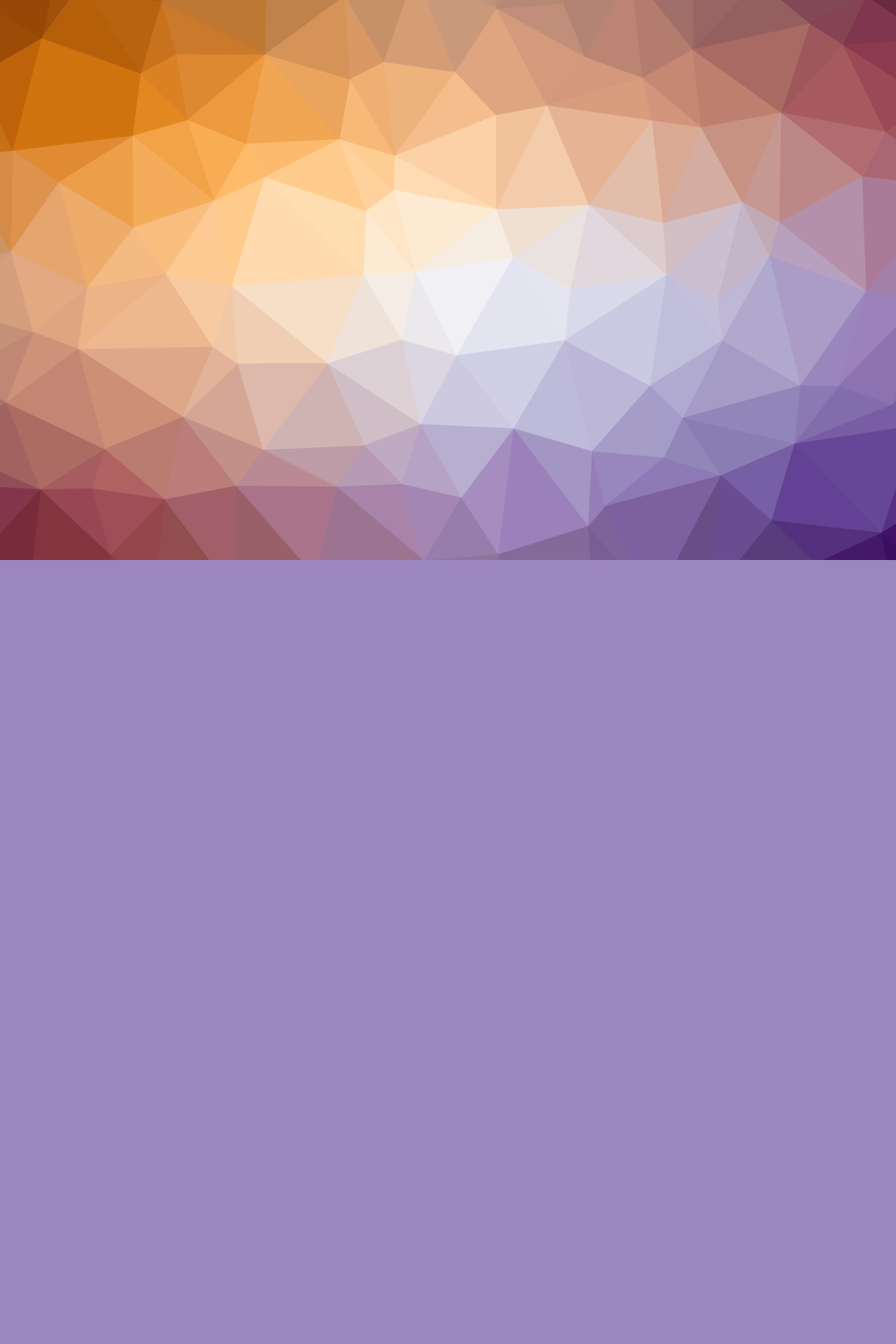
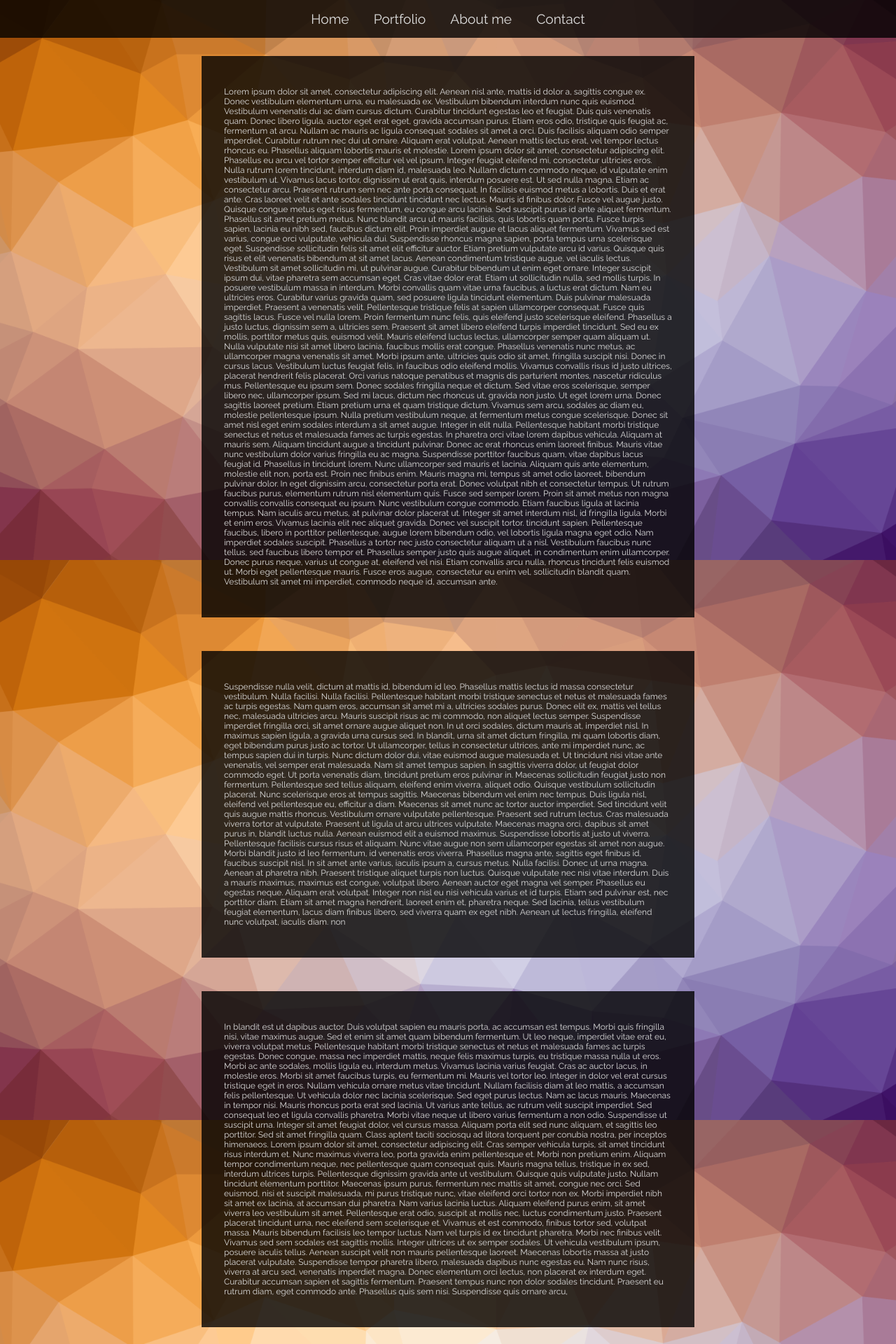
Before and after one commit to FriendlyBurrito/PauliusVizbara, a PHP site: page /portfolio.html in a window 1280 px wide. Shown: the top 1920 px of the page at 70% size. Before the commit the page ends 800 px from the top, so only its background shows below. Run offline with PHP 8.4, Linux system fonts and the light colour scheme; some libraries are stand-ins or nearby versions.

Commit message:
Basic pages

```diff
--- a/aboutme.html
+++ b/aboutme.html
@@ -12,7 +12,7 @@
 <body>
 
 
-
+<i class="fas fa-chevron-left"></i>
 <div class="background aboutMeBG"></div>
 </body>
 </html>
--- a/contacts.html
+++ b/contacts.html
@@ -11,7 +11,7 @@
 </head>
 <body>
 
-
+<i class="fas fa-chevron-left"></i>
 <div class="background contactsBG"></div>
 </body>
 </html>
--- a/portfolio.html
+++ b/portfolio.html
@@ -7,12 +7,191 @@
     <link rel="stylesheet" href="style.css"/>
     <script src="main.js"></script>
     <link href="https://fonts.googleapis.com/css?family=Raleway" rel="stylesheet">
-    <link rel="stylesheet" href="https://use.fontawesome.com/releases/v5.8.1/css/all.css" integrity="sha384-50oBUHEmvpQ+1lW4y57PTFmhCaXp0ML5d60M1M7uH2+nqUivzIebhndOJK28anvf" crossorigin="anonymous">
+    <link rel="stylesheet" href="https://use.fontawesome.com/releases/v5.8.1/css/all.css"
+          integrity="sha384-50oBUHEmvpQ+1lW4y57PTFmhCaXp0ML5d60M1M7uH2+nqUivzIebhndOJK28anvf" crossorigin="anonymous">
 
 </head>
 <body>
 
 
-<div class="background portfolioBG"></div>
+<ul class="insideMenu">
+    <li><a href="index.html">Home</a></li>
+    <li><a href="portfolio.html">Portfolio</a></li>
+    <li><a href="aboutme.html">About me</a></li>
+    <li><a href="contacts.html">Contact</a></li>
+</ul>
+
+<div class="navigation-spacer"> &nbsp;</div>
+
+<div class="card">
+    <p>Lorem ipsum dolor sit amet, consectetur adipiscing elit. Aenean nisl ante, mattis id dolor a, sagittis congue ex.
+        Donec vestibulum elementum urna, eu malesuada ex. Vestibulum bibendum interdum nunc quis euismod. Vestibulum
+        venenatis dui ac diam cursus dictum. Curabitur tincidunt egestas leo et feugiat. Duis quis venenatis quam. Donec
+        libero ligula, auctor eget erat eget, gravida accumsan purus. Etiam eros odio, tristique quis feugiat ac,
+        fermentum at arcu. Nullam ac mauris ac ligula consequat sodales sit amet a orci. Duis facilisis aliquam odio
+        semper imperdiet. Curabitur rutrum nec dui ut ornare. Aliquam erat volutpat.
+
+        Aenean mattis lectus erat, vel tempor lectus rhoncus eu. Phasellus aliquam lobortis mauris et molestie. Lorem
+        ipsum dolor sit amet, consectetur adipiscing elit. Phasellus eu arcu vel tortor semper efficitur vel vel ipsum.
+        Integer feugiat eleifend mi, consectetur ultricies eros. Nulla rutrum lorem tincidunt, interdum diam id,
+        malesuada leo. Nullam dictum commodo neque, id vulputate enim vestibulum ut. Vivamus lacus tortor, dignissim ut
+        erat quis, interdum posuere est. Ut sed nulla magna. Etiam ac consectetur arcu.
+
+        Praesent rutrum sem nec ante porta consequat. In facilisis euismod metus a lobortis. Duis et erat ante. Cras
+        laoreet velit et ante sodales tincidunt tincidunt nec lectus. Mauris id finibus dolor. Fusce vel augue justo.
+        Quisque congue metus eget risus fermentum, eu congue arcu lacinia. Sed suscipit purus id ante aliquet fermentum.
+
+        Phasellus sit amet pretium metus. Nunc blandit arcu ut mauris facilisis, quis lobortis quam porta. Fusce turpis
+        sapien, lacinia eu nibh sed, faucibus dictum elit. Proin imperdiet augue et lacus aliquet fermentum. Vivamus sed
+        est varius, congue orci vulputate, vehicula dui. Suspendisse rhoncus magna sapien, porta tempus urna scelerisque
+        eget. Suspendisse sollicitudin felis sit amet elit efficitur auctor. Etiam pretium vulputate arcu id varius.
+        Quisque quis risus et elit venenatis bibendum at sit amet lacus. Aenean condimentum tristique augue, vel iaculis
+        lectus. Vestibulum sit amet sollicitudin mi, ut pulvinar augue. Curabitur bibendum ut enim eget ornare.
+
+        Integer suscipit ipsum dui, vitae pharetra sem accumsan eget. Cras vitae dolor erat. Etiam ut sollicitudin
+        nulla, sed mollis turpis. In posuere vestibulum massa in interdum. Morbi convallis quam vitae urna faucibus, a
+        luctus erat dictum. Nam eu ultricies eros. Curabitur varius gravida quam, sed posuere ligula tincidunt
+        elementum. Duis pulvinar malesuada imperdiet. Praesent a venenatis velit.
+
+        Pellentesque tristique felis at sapien ullamcorper consequat. Fusce quis sagittis lacus. Fusce vel nulla lorem.
+        Proin fermentum nunc felis, quis eleifend justo scelerisque eleifend. Phasellus a justo luctus, dignissim sem a,
+        ultricies sem. Praesent sit amet libero eleifend turpis imperdiet tincidunt. Sed eu ex mollis, porttitor metus
+        quis, euismod velit. Mauris eleifend luctus lectus, ullamcorper semper quam aliquam ut.
+
+        Nulla vulputate nisi sit amet libero lacinia, faucibus mollis erat congue. Phasellus venenatis nunc metus, ac
+        ullamcorper magna venenatis sit amet. Morbi ipsum ante, ultricies quis odio sit amet, fringilla suscipit nisi.
+        Donec in cursus lacus. Vestibulum luctus feugiat felis, in faucibus odio eleifend mollis. Vivamus convallis
+        risus id justo ultrices, placerat hendrerit felis placerat. Orci varius natoque penatibus et magnis dis
+        parturient montes, nascetur ridiculus mus. Pellentesque eu ipsum sem. Donec sodales fringilla neque et dictum.
+        Sed vitae eros scelerisque, semper libero nec, ullamcorper ipsum. Sed mi lacus, dictum nec rhoncus ut, gravida
+        non justo. Ut eget lorem urna. Donec sagittis laoreet pretium. Etiam pretium urna et quam tristique dictum.
+        Vivamus sem arcu, sodales ac diam eu, molestie pellentesque ipsum.
+
+        Nulla pretium vestibulum neque, at fermentum metus congue scelerisque. Donec sit amet nisl eget enim sodales
+        interdum a sit amet augue. Integer in elit nulla. Pellentesque habitant morbi tristique senectus et netus et
+        malesuada fames ac turpis egestas. In pharetra orci vitae lorem dapibus vehicula. Aliquam at mauris sem. Aliquam
+        tincidunt augue a tincidunt pulvinar. Donec ac erat rhoncus enim laoreet finibus. Mauris vitae nunc vestibulum
+        dolor varius fringilla eu ac magna. Suspendisse porttitor faucibus quam, vitae dapibus lacus feugiat id.
+        Phasellus in tincidunt lorem. Nunc ullamcorper sed mauris et lacinia. Aliquam quis ante elementum, molestie elit
+        non, porta est.
+
+        Proin nec finibus enim. Mauris magna mi, tempus sit amet odio laoreet, bibendum pulvinar dolor. In eget
+        dignissim arcu, consectetur porta erat. Donec volutpat nibh et consectetur tempus. Ut rutrum faucibus purus,
+        elementum rutrum nisl elementum quis. Fusce sed semper lorem. Proin sit amet metus non magna convallis convallis
+        consequat eu ipsum. Nunc vestibulum congue commodo. Etiam faucibus ligula at lacinia tempus. Nam iaculis arcu
+        metus, at pulvinar dolor placerat ut. Integer sit amet interdum nisl, id fringilla ligula. Morbi et enim eros.
+        Vivamus lacinia elit nec aliquet gravida. Donec vel suscipit tortor.
+
+        tincidunt sapien. Pellentesque faucibus, libero in porttitor pellentesque, augue lorem bibendum odio, vel
+        lobortis ligula magna eget odio. Nam imperdiet sodales suscipit. Phasellus a tortor nec justo consectetur
+        aliquam ut a nisl. Vestibulum faucibus nunc tellus, sed faucibus libero tempor et. Phasellus semper justo quis
+        augue aliquet, in condimentum enim ullamcorper. Donec purus neque, varius ut congue at, eleifend vel nisi. Etiam
+        convallis arcu nulla, rhoncus tincidunt felis euismod ut. Morbi eget pellentesque mauris. Fusce eros augue,
+        consectetur eu enim vel, sollicitudin blandit quam. Vestibulum sit amet mi imperdiet, commodo neque id, accumsan
+        ante.
+    </p>
+</div>
+
+
+<div class="card">
+    <p>
+        Suspendisse nulla velit, dictum at mattis id, bibendum id leo. Phasellus mattis lectus id massa consectetur
+        vestibulum. Nulla facilisi. Nulla facilisi. Pellentesque habitant morbi tristique senectus et netus et malesuada
+        fames ac turpis egestas. Nam quam eros, accumsan sit amet mi a, ultricies sodales purus. Donec elit ex, mattis
+        vel tellus nec, malesuada ultricies arcu. Mauris suscipit risus ac mi commodo, non aliquet lectus semper.
+        Suspendisse imperdiet fringilla orci, sit amet ornare augue aliquet non. In ut orci sodales, dictum mauris at,
+        imperdiet nisl. In maximus sapien ligula, a gravida urna cursus sed. In blandit, urna sit amet dictum fringilla,
+        mi quam lobortis diam, eget bibendum purus justo ac tortor. Ut ullamcorper, tellus in consectetur ultrices, ante
+        mi imperdiet nunc, ac tempus sapien dui in turpis. Nunc dictum dolor dui, vitae euismod augue malesuada et. Ut
+        tincidunt nisi vitae ante venenatis, vel semper erat malesuada. Nam sit amet tempus sapien.
+
+        In sagittis viverra dolor, ut feugiat dolor commodo eget. Ut porta venenatis diam, tincidunt pretium eros
+        pulvinar in. Maecenas sollicitudin feugiat justo non fermentum. Pellentesque sed tellus aliquam, eleifend enim
+        viverra, aliquet odio. Quisque vestibulum sollicitudin placerat. Nunc scelerisque eros at tempus sagittis.
+        Maecenas bibendum vel enim nec tempus. Duis ligula nisl, eleifend vel pellentesque eu, efficitur a diam.
+        Maecenas sit amet nunc ac tortor auctor imperdiet. Sed tincidunt velit quis augue mattis rhoncus. Vestibulum
+        ornare vulputate pellentesque.
+
+        Praesent sed rutrum lectus. Cras malesuada viverra tortor at vulputate. Praesent ut ligula ut arcu ultrices
+        vulputate. Maecenas magna orci, dapibus sit amet purus in, blandit luctus nulla. Aenean euismod elit a euismod
+        maximus. Suspendisse lobortis at justo ut viverra. Pellentesque facilisis cursus risus et aliquam. Nunc vitae
+        augue non sem ullamcorper egestas sit amet non augue. Morbi blandit justo id leo fermentum, id venenatis eros
+        viverra.
+
+        Phasellus magna ante, sagittis eget finibus id, faucibus suscipit nisl. In sit amet ante varius, iaculis ipsum
+        a, cursus metus. Nulla facilisi. Donec ut urna magna. Aenean at pharetra nibh. Praesent tristique aliquet turpis
+        non luctus. Quisque vulputate nec nisi vitae interdum.
+
+        Duis a mauris maximus, maximus est congue, volutpat libero. Aenean auctor eget magna vel semper. Phasellus eu
+        egestas neque. Aliquam erat volutpat. Integer non nisl eu nisi vehicula varius et id turpis. Etiam sed pulvinar
+        est, nec porttitor diam. Etiam sit amet magna hendrerit, laoreet enim et, pharetra neque. Sed lacinia, tellus
+        vestibulum feugiat elementum, lacus diam finibus libero, sed viverra quam ex eget nibh. Aenean ut lectus
+        fringilla, eleifend nunc volutpat, iaculis diam.
+        non
+    </p></div>
+<div class="card">
+    <p>
+        In blandit est ut dapibus auctor. Duis volutpat sapien eu mauris porta, ac accumsan est tempus. Morbi quis
+        fringilla nisi, vitae maximus augue. Sed et enim sit amet quam bibendum fermentum. Ut leo neque, imperdiet vitae
+        erat eu, viverra volutpat metus. Pellentesque habitant morbi tristique senectus et netus et malesuada fames ac
+        turpis egestas. Donec congue, massa nec imperdiet mattis, neque felis maximus turpis, eu tristique massa nulla
+        ut eros. Morbi ac ante sodales, mollis ligula eu, interdum metus.
+
+        Vivamus lacinia varius feugiat. Cras ac auctor lacus, in molestie eros. Morbi sit amet faucibus turpis, eu
+        fermentum mi. Mauris vel tortor leo. Integer in dolor vel erat cursus tristique eget in eros. Nullam vehicula
+        ornare metus vitae tincidunt. Nullam facilisis diam at leo mattis, a accumsan felis pellentesque. Ut vehicula
+        dolor nec lacinia scelerisque. Sed eget purus lectus. Nam ac lacus mauris. Maecenas in tempor nisi. Mauris
+        rhoncus porta erat sed lacinia. Ut varius ante tellus, ac rutrum velit suscipit imperdiet. Sed consequat leo et
+        ligula convallis pharetra. Morbi vitae neque ut libero varius fermentum a non odio.
+
+        Suspendisse ut suscipit urna. Integer sit amet feugiat dolor, vel cursus massa. Aliquam porta elit sed nunc
+        aliquam, et sagittis leo porttitor. Sed sit amet fringilla quam. Class aptent taciti sociosqu ad litora torquent
+        per conubia nostra, per inceptos himenaeos. Lorem ipsum dolor sit amet, consectetur adipiscing elit. Cras semper
+        vehicula turpis, sit amet tincidunt risus interdum et. Nunc maximus viverra leo, porta gravida enim pellentesque
+        et. Morbi non pretium enim. Aliquam tempor condimentum neque, nec pellentesque quam consequat quis. Mauris magna
+        tellus, tristique in ex sed, interdum ultrices turpis. Pellentesque dignissim gravida ante ut vestibulum.
+
+        Quisque quis vulputate justo. Nullam tincidunt elementum porttitor. Maecenas ipsum purus, fermentum nec mattis
+        sit amet, congue nec orci. Sed euismod, nisi et suscipit malesuada, mi purus tristique nunc, vitae eleifend orci
+        tortor non ex. Morbi imperdiet nibh sit amet ex lacinia, at accumsan dui pharetra. Nam varius lacinia luctus.
+        Aliquam eleifend purus enim, sit amet viverra leo vestibulum sit amet. Pellentesque erat odio, suscipit at
+        mollis nec, luctus condimentum justo. Praesent placerat tincidunt urna, nec eleifend sem scelerisque et. Vivamus
+        et est commodo, finibus tortor sed, volutpat massa.
+
+        Mauris bibendum facilisis leo tempor luctus. Nam vel turpis id ex tincidunt pharetra. Morbi nec finibus velit.
+        Vivamus sed sem sodales est sagittis mollis. Integer ultrices ut ex semper sodales. Ut vehicula vestibulum
+        ipsum, posuere iaculis tellus. Aenean suscipit velit non mauris pellentesque laoreet. Maecenas lobortis massa at
+        justo placerat vulputate. Suspendisse tempor pharetra libero, malesuada dapibus nunc egestas eu. Nam nunc risus,
+        viverra at arcu sed, venenatis imperdiet magna. Donec elementum orci lectus, non placerat ex interdum eget.
+
+        Curabitur accumsan sapien et sagittis fermentum. Praesent tempus nunc non dolor sodales tincidunt. Praesent eu
+        rutrum diam, eget commodo ante. Phasellus quis sem nisi. Suspendisse quis ornare arcu,
+    </p></div>
+<div class="card">
+
+</div>
+<div class="card">
+
+</div>
+<div class="card">
+
+</div>
+<div class="card">
+
+</div>
+<div class="card">
+
+</div>
+<div class="card">
+
+</div>
+<div class="card">
+
+</div>
+<div class="card">
+
+</div>
+
+
 </body>
 </html>
--- a/style.css
+++ b/style.css
@@ -1,24 +1,24 @@
+:root {
+    --transparent-background: rgba(0,0,0,0.8);
+    --text-color: #ddd;
+}
+
 body{
-    overflow: hidden;
     font-size:12px;
+    padding: 0;
+    margin: 0;
 }
 
 *{
     font-family: 'Raleway', sans-serif;
+
 }
-.background{
+body{
+    background-image: url("images/pattern1.png");
     background-repeat: no-repeat;
     background-attachment: fixed;
     background-position: center;
     background-size: cover;
-    height: 100vh;
-    width: 100vw;
-    position:fixed;
-    padding:0;
-    margin:0;
-    top:0;
-    left:0;
-    overflow: hidden;
     -webkit-transition: 0.2s -webkit-filter linear;
     -moz-transition: 0.2s -moz-filter linear;
     -moz-transition: 0.2s filter linear;
@@ -26,7 +26,6 @@ body{
     -o-transition: 0.2s -o-filter linear;
     transition: 0.2s filter linear, 0.2s -webkit-filter linear;
     z-index: 0;
-
 }
 
 .homeBG{
@@ -56,8 +55,6 @@ body{
     align-items: center;
     justify-content: center;
     margin: 0;
-
-
 }
 
 .absoluteCentered{
@@ -72,7 +69,7 @@ body{
     width: 15rem;
     height: 15rem;
     border-radius: 50%;
-    background-color: rgba(0,0,0,0.7);
+    background-color: var(--transparent-background);
     margin: 0 3rem;
     transition: all 0.1s ease-in;
 }
@@ -87,5 +84,52 @@ body{
     font-weight: bold;
     font-size: 2rem;
     text-align: center;
-   /* font-size: 1rem;*/
+
 }
+
+/* Inside menu */
+.insideMenu{
+    position: fixed;
+    top: 0;
+    width: 100%;
+    text-align: center;
+    list-style-type: none;
+    margin: 0;
+    padding: 0;
+    overflow: hidden;
+    background-color: var(--transparent-background);
+
+}
+
+.navigation-spacer{
+    height: 2rem;
+}
+.insideMenu li{
+    display:inline-block;
+    padding: 1rem;
+}
+
+.insideMenu li a{
+    color: var(--text-color);
+    font-size: 1.2rem;
+    text-decoration: none;
+}
+
+.insideMenu li a:hover{
+    color: white;
+}
+
+
+/* Main container */
+.card{
+    width:50%;
+    height:auto;
+    background-color: var(--transparent-background);
+    padding: 2rem;
+    margin:3rem auto 0 auto;
+
+}
+
+.card p{
+    color: var(--text-color);
+}
```
